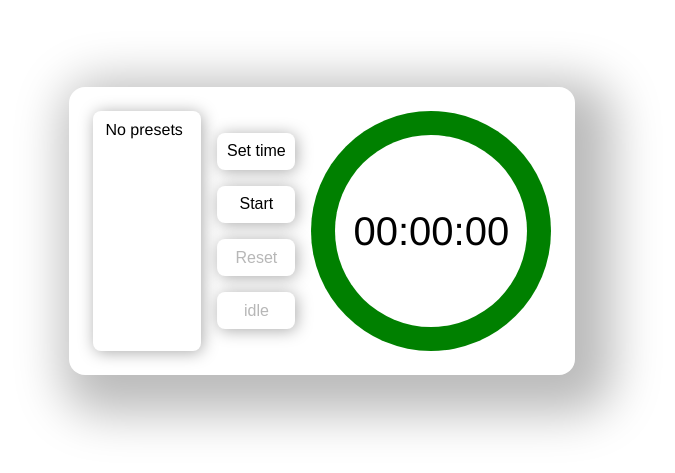
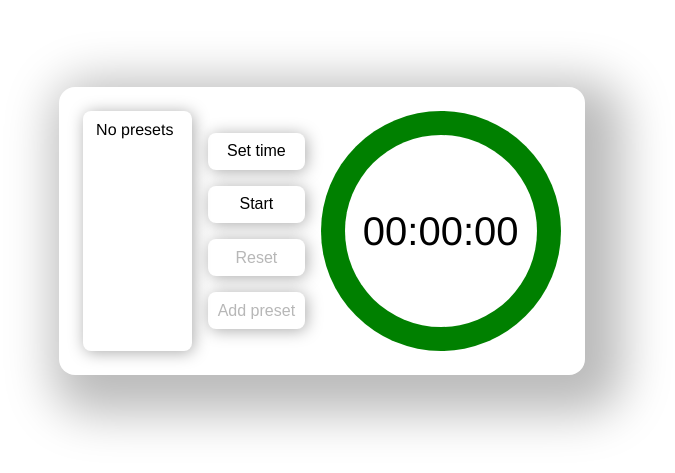
Before and after one commit to YuriiRG/SimpleTimer, a Vue app: page / in a window 1280 px wide. Shown: the part 169-642 px from the top of the page, without its empty margins (318-993 px from the left). Built offline with nearby package versions, Linux system fonts and the light colour scheme.

Commit message:
Revert changes for debugging

```diff
--- a/src/App.vue
+++ b/src/App.vue
@@ -61,7 +61,7 @@ function onResetClick() {
         <Button text="Reset"
                 @click="onResetClick"
                 :disabled="!['finished', 'paused'].includes(timerState)"/>
-        <Button :text="timerState"
+        <Button text="Add preset"
                 @click="addDummyPreset"
                 :disabled="true"/>
       </div>
```
